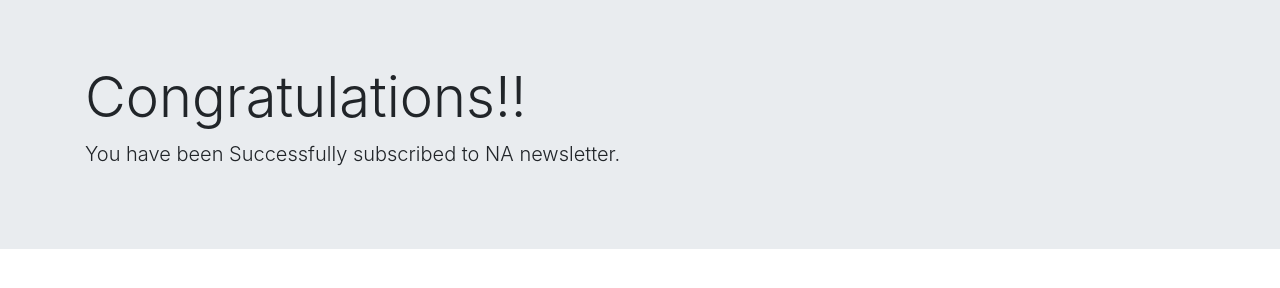
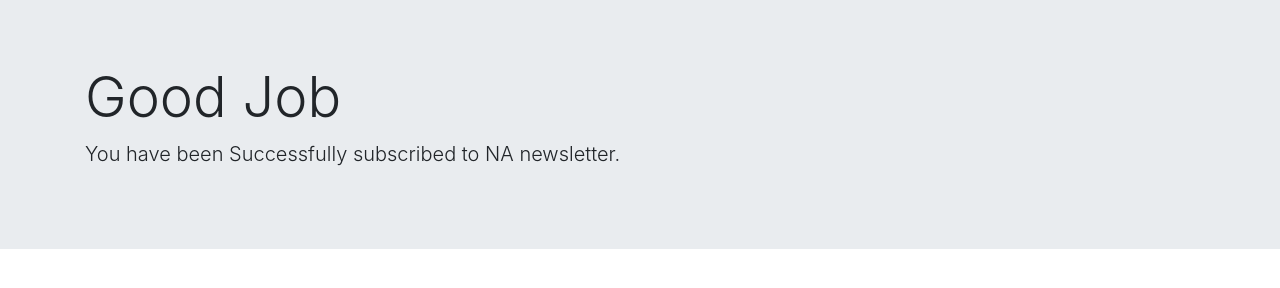
Before and after one commit to nareshksehgal/newsletter, a website: page success.html in a window 1280 px wide. Drawn offline with nearby package versions, Linux system fonts and the light colour scheme.

Commit message:
updated success message

```diff
--- a/success.html
+++ b/success.html
@@ -11,7 +11,7 @@
   <body>
     <div class="jumbotron jumbotron-fluid">
   <div class="container">
-    <h1 class="display-4">Congratulations!!</h1>
+    <h1 class="display-4">Good Job</h1>
     <p class="lead">You have been Successfully subscribed to NA newsletter.</p>
   </div>
 
```
